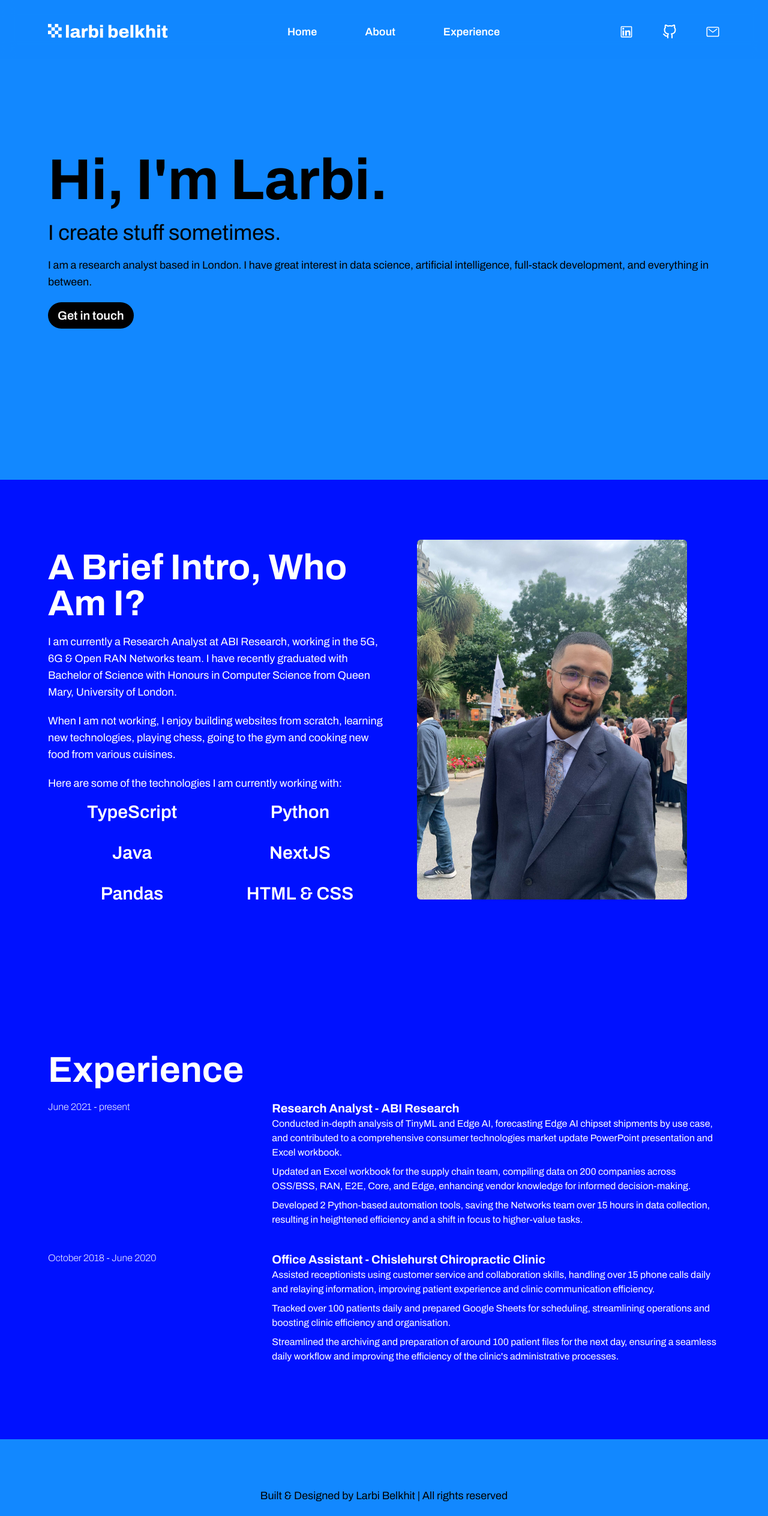
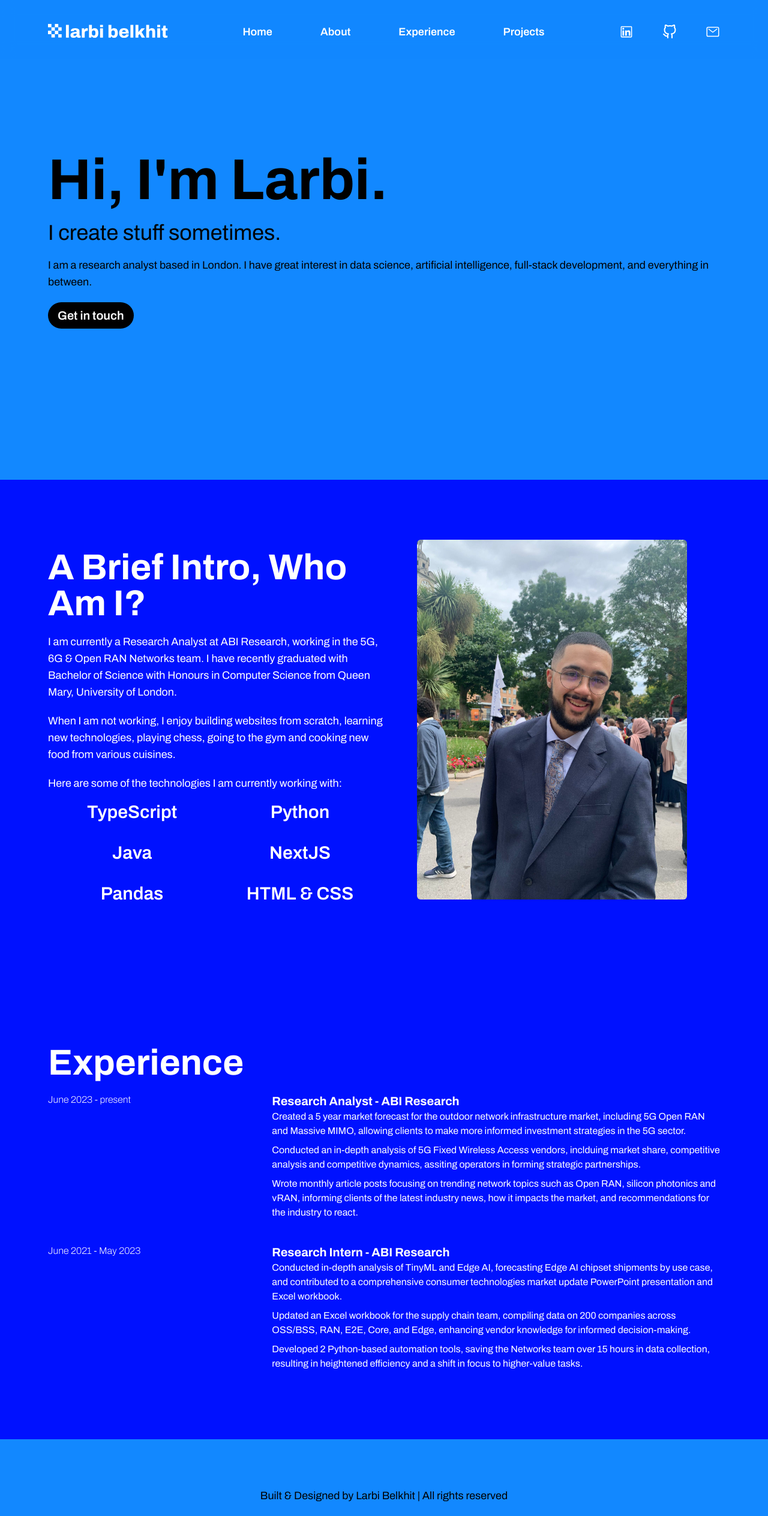
Before and after one commit to larbibelkhit/personal-website, a Next.js app: page / in a window 1280 px wide. Shown: the whole page at 60% size. Built offline with nearby package versions, Linux system fonts and the light colour scheme.

Commit message:
Experience updated

```diff
--- a/components/Experience.tsx
+++ b/components/Experience.tsx
@@ -5,24 +5,24 @@ const Experience = () => {
             id: 1,
             company: "ABI Research",
             title: "Research Analyst",
-            stint: "June 2021 - present",
+            stint: "June 2023 - present",
+            description: [
+                "Created a 5 year market forecast for the outdoor network infrastructure market, including 5G Open RAN and Massive MIMO, allowing clients to make more informed investment strategies in the 5G sector.",
+                "Conducted an in-depth analysis of 5G Fixed Wireless Access vendors, inclduing market share, competitive analysis and competitive dynamics, assiting operators in forming strategic partnerships.",
+                "Wrote monthly article posts focusing on trending network topics such as Open RAN, silicon photonics and vRAN, informing clients of the latest industry news, how it impacts the market, and recommendations for the industry to react."
+            ]
+        },
+        {
+            id: 2,
+            company: "ABI Research",
+            title: "Research Intern",
+            stint: "June 2021 - May 2023",
             description: [
                 "Conducted in-depth analysis of TinyML and Edge AI, forecasting Edge AI chipset shipments by use case, and contributed to a comprehensive consumer technologies market update PowerPoint presentation and Excel workbook.",
                 "Updated an Excel workbook for the supply chain team, compiling data on 200 companies across OSS/BSS, RAN, E2E, Core, and Edge, enhancing vendor knowledge for informed decision-making.",
                 "Developed 2 Python-based automation tools, saving the Networks team over 15 hours in data collection, resulting in heightened efficiency and a shift in focus to higher-value tasks."
             ]
         },
-        {
-            id: 2,
-            company: "Chislehurst Chiropractic Clinic",
-            title: "Office Assistant",
-            stint: "October 2018 - June 2020",
-            description: [
-                "Assisted receptionists using customer service and collaboration skills, handling over 15 phone calls daily and relaying information, improving patient experience and clinic communication efficiency.",
-                "Tracked over 100 patients daily and prepared Google Sheets for scheduling, streamlining operations and boosting clinic efficiency and organisation.",
-                "Streamlined the archiving and preparation of around 100 patient files for the next day, ensuring a seamless daily workflow and improving the efficiency of the clinic's administrative processes."
-            ]
-        }
     ]
 
   return (
--- a/components/Navbar.tsx
+++ b/components/Navbar.tsx
@@ -21,6 +21,10 @@ const Navbar = () => {
             href: "#experience",
             title: "experience"
         },
+        {
+            href: "/",
+            title: "projects"
+        }
     ]
 
     return (
@@ -31,7 +35,7 @@ const Navbar = () => {
                     <Link
                         href={link.href}
                         key={link.title}
-                        className="capitalize text-lg font-semibold cursor-pointer px-4 py-2 hover:text-hover"
+                        className="capitalize text-lg font-semibold cursor-pointer px-4 py-2 hover:text-black"
                     >
                         {link.title}
                     </Link>
@@ -39,13 +43,13 @@ const Navbar = () => {
             </ul>
             <ul className="h-full gap-5 md:gap-12 flex">
                 <Link href={"https://www.linkedin.com/in/larbibelkhit/"}>
-                    <AiOutlineLinkedin className="text-2xl hover:text-hover"/>
+                    <AiOutlineLinkedin className="text-2xl hover:text-black"/>
                 </Link>
                 <Link href={"https://github.com/larbibelkhit/"}>
-                    <FiGithub className="text-2xl hover:text-hover"/>
+                    <FiGithub className="text-2xl hover:text-black"/>
                 </Link>
                 <Link href={"mailto:larbibelkhit@outlook.com"}>
-                    <IoMailOutline className="text-2xl hover:text-hover"/>
+                    <IoMailOutline className="text-2xl hover:text-black"/>
                 </Link>
             </ul>
         </nav>
```
